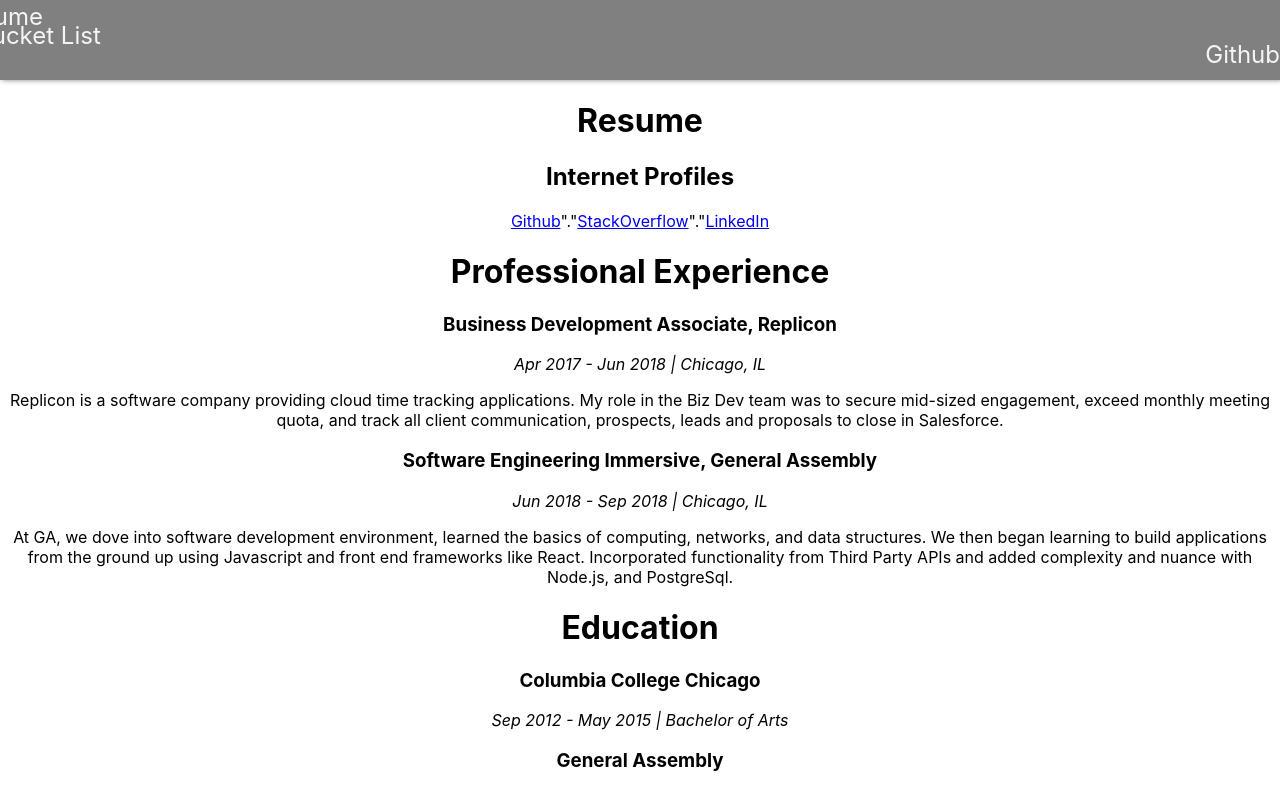
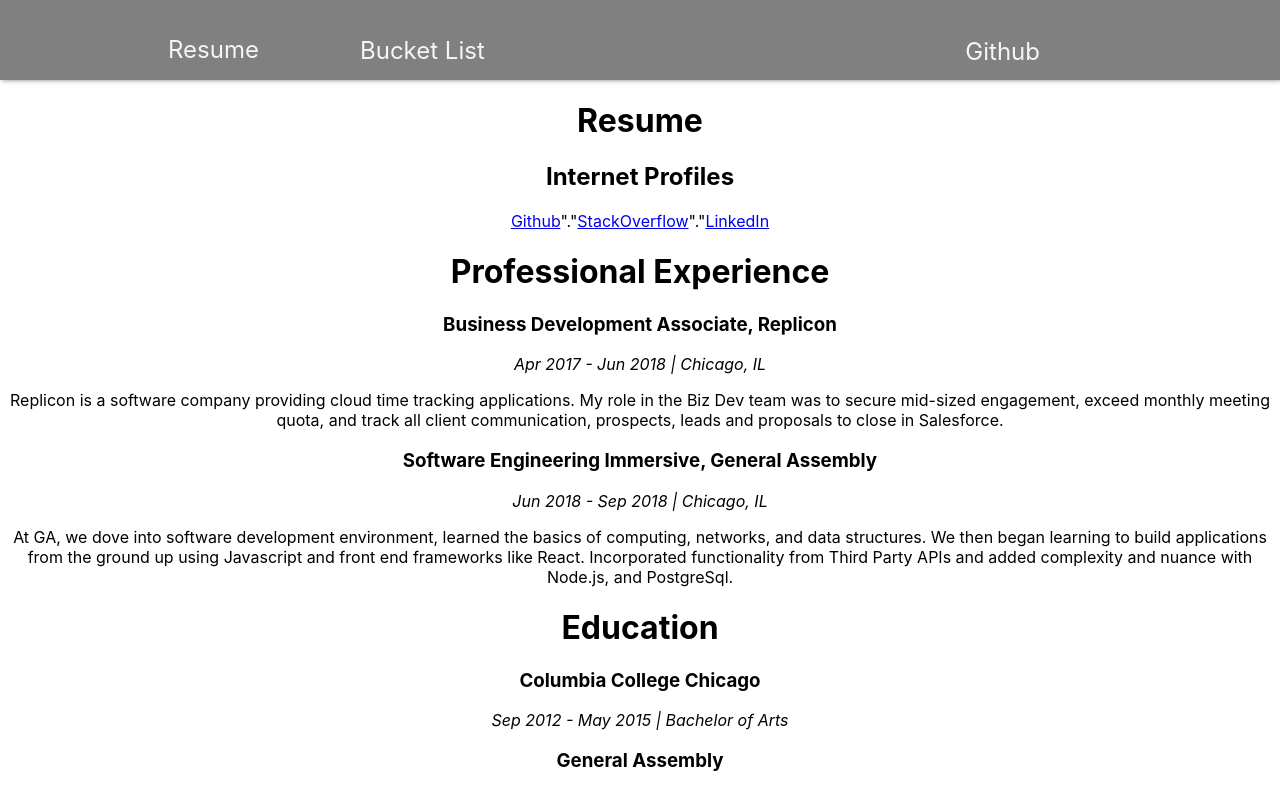
Before and after one commit to alxdelgado/react-portfolio, a React (Create React App) app: page /resume in a window 1280 px wide. Shown: the top 789 px of the page. Built offline with nearby package versions, Linux system fonts and the light colour scheme.

Commit message:
NavBar Laptop L media query styles finished

```diff
--- a/src/components/nav-bar/nav-bar.styles.scss
+++ b/src/components/nav-bar/nav-bar.styles.scss
@@ -70,21 +70,21 @@
 @media screen and (max-width: 1440px) {
     #resume {
         font-size: 1.5rem;
-        margin-top: 2px;
-        margin-left: -2em;
+        margin-top: 35px;
+        margin-left: 7em;
 
     }
 
     #bucket-list {
         font-size: 1.5rem;
-        margin-top: -10px;
-        margin-left: -1em;
+        margin-top: -28px;
+        margin-left: 15em;
     }
 
     #github {
         font-size: 1.5rem;
-        margin-top: -10px;
-        margin-right: 0rem;
+        margin-top: -28px;
+        margin-right: 15rem;
     }
 }
 
```
